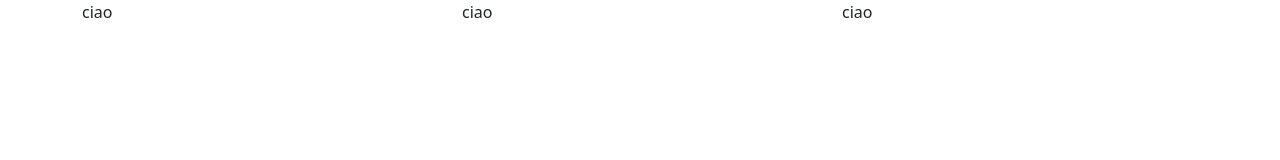
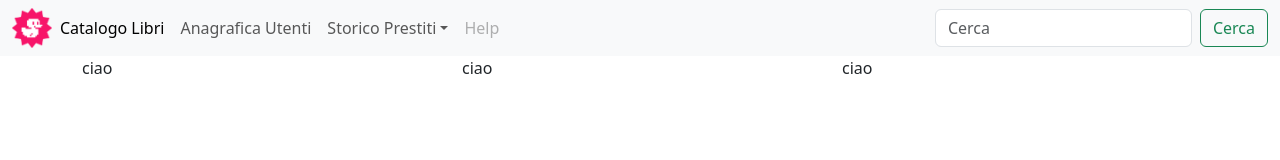
Before and after one commit to AndreaOffredi/html-css-bootstrap-dashboard, a plain HTML site: page index.html in a window 1280 px wide. Drawn offline with nearby package versions, Linux system fonts and the light colour scheme.

Commit message:
ADD: Header

```diff
--- /dev/null
+++ b/app.css
@@ -0,0 +1,11 @@
+/* layout default */
+* {
+    box-sizing: border-box;
+	margin: 0px;
+	Padding: 0px;
+}
+
+/* Header */
+.navbar {
+	background-color: rgb(71, 71, 71);
+}
--- a/index.html
+++ b/index.html
@@ -4,19 +4,44 @@
     <meta charset="UTF-8">
     <meta name="viewport" content="width=device-width, initial-scale=1.0">
     <title>Dashboard</title>
+    <link rel="stylesheet" href="./app.css">
     <link href="https://cdn.jsdelivr.net/npm/bootstrap@5.3.3/dist/css/bootstrap.min.css" rel="stylesheet" integrity="sha384-QWTKZyjpPEjISv5WaRU9OFeRpok6YctnYmDr5pNlyT2bRjXh0JMhjY6hW+ALEwIH" crossorigin="anonymous">
 </head>
 
 <body>
     <main>
         <!-- Header della dashboard -->
-        <header class="page-header">
-            <div class="container">
-                <div class="row">
+            <nav class="navbar navbar-expand-lg bg-body-tertiary">
+                <div class="container-fluid">
+                    <img src="./img/duck.png" alt="Logo" width="40" height="40" class="d-inline-block align-text-top">
+                    <button class="navbar-toggler" type="button" data-bs-toggle="collapse" data-bs-target="#navbarSupportedContent" aria-controls="navbarSupportedContent" aria-expanded="false" aria-label="Toggle navigation">
+                        <span class="navbar-toggler-icon"></span>
+                    </button>
 
+                    <div class="collapse navbar-collapse" id="navbarSupportedContent">
+                        <ul class="navbar-nav me-auto mb-2 mb-lg-0">
+                            <li class="nav-item">
+                                <a class="nav-link active" aria-current="page" href="#">Catalogo Libri</a>
+                            </li>
+                            <li class="nav-item">
+                                <a class="nav-link" href="#">Anagrafica Utenti</a>
+                            </li>
+                            <li class="nav-item dropdown">
+                                <a class="nav-link dropdown-toggle" href="#" role="button" data-bs-toggle="dropdown" aria-expanded="false">Storico Prestiti</a>
+                            </li>
+                            <li class="nav-item">
+                                <a class="nav-link disabled" aria-disabled="true">Help</a>
+                            </li>
+                        </ul>
+
+                        <form class="d-flex" role="search">
+                            <input class="form-control me-2" type="search" placeholder="Cerca" aria-label="Search">
+                            <button class="btn btn-outline-success" type="submit">Cerca</button>
+                        </form>
+                    </div>
                 </div>
-            </div>
-        </header>
+            </nav>
+
 
         <!-- Body della Dashboard -->
         <section class="section">
```
